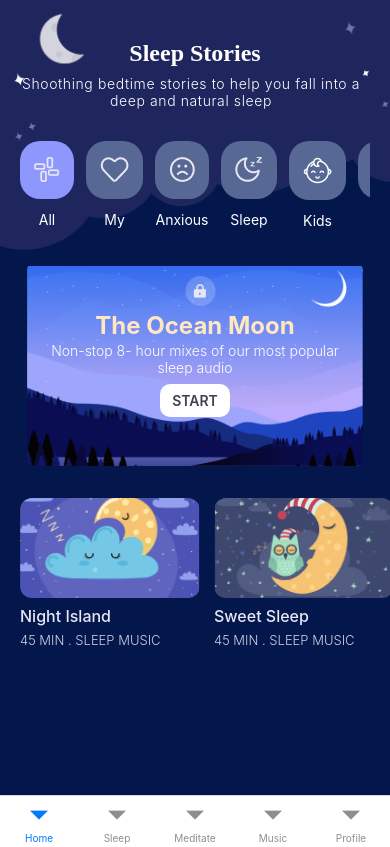
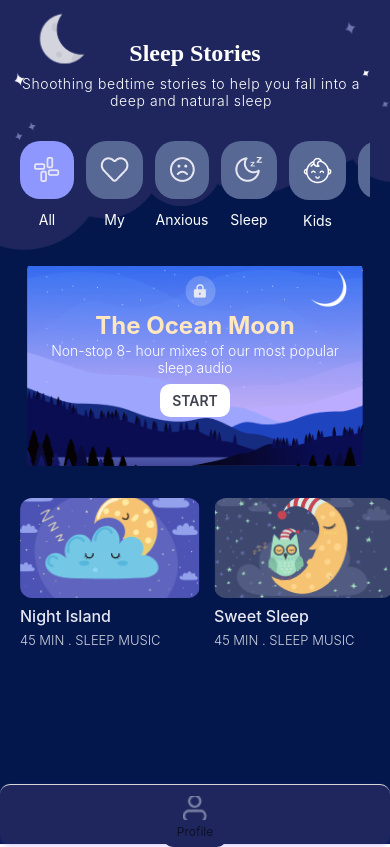
Before and after one commit to baha-udin/Meditation---Be-wise-in-Our-Life, a React Native app: screen /BottomNavigation in a window 390 px wide. Built offline with nearby package versions, Linux system fonts and the light colour scheme.

Commit message:
add bottom navigation

```diff
--- a/src/Router/BottomNavigation.js
+++ b/src/Router/BottomNavigation.js
@@ -1,34 +1,200 @@
 import React from 'react';
-import {StyleSheet, Text, View} from 'react-native';
+import {StyleSheet, Text, View, Image} from 'react-native';
 import {Home, Sleep, Meditate, Music, Profile} from './../pages';
 import {createBottomTabNavigator} from '@react-navigation/bottom-tabs';
+import {
+  heroImage,
+  IconHome,
+  IconHomeActive,
+  IconMeditate,
+  IconMeditateActive,
+  IconMusic,
+  IconMusicActive,
+  IconSleep,
+  IconSleepActive,
+  IconProfile,
+  IconProfileActive,
+} from './..//assets/img';
+import Colors from './../assets/Colors';
 
 const Tab = createBottomTabNavigator();
 
-const BottomNavigation = () => {
+const BottomNavigation = ({navigation}) => {
   // Tab.Navigator ini nampung bottom menu
   return (
-    <Tab.Navigator>
-      <Tab.Screen name="Home" options={{headerShown: false}} component={Home} />
+    <Tab.Navigator
+      initialRouteName="Home"
+      screenOptions={{
+        tabBarActiveTintColor: Colors.Basic_BG,
+        tabBarShowLabel: false,
+        headerShown: false,
+        tabBarStyle: {
+          position: 'absolute',
+          justifyContent: 'center',
+          alignItems: 'center',
+          height: 60,
+          width: '100%',
+          bottom: 0,
+          backgroundColor: Colors.Basic_BG,
+          borderRadius: 10,
+          paddingVertical: 6,
+          ...styles.tabBarStyling,
+        },
+      }}>
+      <Tab.Screen
+        name="Home"
+        component={Home}
+        options={{
+          tabBarIcon: ({focused}) => (
+            <View
+              style={{
+                justifyContent: 'center',
+                alignItems: 'center',
+                paddingVertical: 8,
+                paddingHorizontal: 8,
+                borderRadius: 12,
+                backgroundColor: focused ? Colors.BUTTON_BG : Colors.Basic_BG,
+              }}>
+              <Image
+                source={focused ? IconHomeActive : IconHome}
+                style={{width: 24, height: 24, opacity: 0.8}}
+              />
+              <Text
+                style={{
+                  fontSize: 12,
+                  marginTop: 4,
+                  color: focused ? Colors.FontColor : '',
+                  opacity: focused ? 1 : 0.6,
+                }}>
+                Home
+              </Text>
+            </View>
+          ),
+        }}
+      />
       <Tab.Screen
         name="Sleep"
-        options={{headerShown: false}}
         component={Sleep}
+        options={{
+          tabBarIcon: ({focused}) => (
+            <View
+              style={{
+                justifyContent: 'center',
+                alignItems: 'center',
+                paddingVertical: 8,
+                paddingHorizontal: 8,
+                borderRadius: 12,
+                backgroundColor: focused ? Colors.BUTTON_BG : Colors.Basic_BG,
+              }}>
+              <Image
+                source={focused ? IconSleepActive : IconSleep}
+                style={{width: 24, height: 24, opacity: 0.8}}
+              />
+              <Text
+                style={{
+                  fontSize: 12,
+                  marginTop: 4,
+                  color: focused ? Colors.FontColor : '',
+                  opacity: focused ? 1 : 0.6,
+                }}>
+                Sleep
+              </Text>
+            </View>
+          ),
+        }}
       />
       <Tab.Screen
         name="Meditate"
-        options={{headerShown: false}}
         component={Meditate}
+        options={{
+          tabBarIcon: ({focused}) => (
+            <View
+              style={{
+                justifyContent: 'center',
+                alignItems: 'center',
+                paddingVertical: 8,
+                paddingHorizontal: 8,
+                borderRadius: 12,
+                backgroundColor: focused ? Colors.BUTTON_BG : Colors.Basic_BG,
+              }}>
+              <Image
+                source={focused ? IconMeditateActive : IconMeditate}
+                style={{width: 24, height: 24, opacity: 0.8}}
+              />
+              <Text
+                style={{
+                  fontSize: 12,
+                  marginTop: 4,
+                  color: focused ? Colors.FontColor : '',
+                  opacity: focused ? 1 : 0.6,
+                }}>
+                Meditate
+              </Text>
+            </View>
+          ),
+        }}
       />
       <Tab.Screen
         name="Music"
-        options={{headerShown: false}}
         component={Music}
+        options={{
+          tabBarIcon: ({focused}) => (
+            <View
+              style={{
+                justifyContent: 'center',
+                alignItems: 'center',
+                paddingVertical: 8,
+                paddingHorizontal: 8,
+                borderRadius: 12,
+                backgroundColor: focused ? Colors.BUTTON_BG : Colors.Basic_BG,
+              }}>
+              <Image
+                source={focused ? IconMusicActive : IconMusic}
+                style={{width: 24, height: 24, opacity: 0.8}}
+              />
+              <Text
+                style={{
+                  fontSize: 12,
+                  marginTop: 4,
+                  color: focused ? Colors.FontColor : '',
+                  opacity: focused ? 1 : 0.6,
+                }}>
+                Music
+              </Text>
+            </View>
+          ),
+        }}
       />
       <Tab.Screen
         name="Profile"
-        options={{headerShown: false}}
         component={Profile}
+        options={{
+          tabBarIcon: ({focused}) => (
+            <View
+              style={{
+                justifyContent: 'center',
+                alignItems: 'center',
+                paddingVertical: 8,
+                paddingHorizontal: 8,
+                borderRadius: 12,
+                backgroundColor: focused ? Colors.BUTTON_BG : Colors.Basic_BG,
+              }}>
+              <Image
+                source={focused ? IconProfileActive : IconProfile}
+                style={{width: 24, height: 24, opacity: 0.8}}
+              />
+              <Text
+                style={{
+                  fontSize: 12,
+                  marginTop: 4,
+                  color: focused ? Colors.FontColor : '',
+                  opacity: focused ? 1 : 0.6,
+                }}>
+                Profile
+              </Text>
+            </View>
+          ),
+        }}
       />
     </Tab.Navigator>
   );
@@ -36,4 +202,15 @@ const BottomNavigation = () => {
 
 export default BottomNavigation;
 
-const styles = StyleSheet.create({});
+const styles = StyleSheet.create({
+  tabBarStyling: {
+    shadowColor: '#7f5df0',
+    shadowOffset: {
+      width: 0,
+      height: 2,
+    },
+    shadowOpacity: 0.3,
+    shadowRadius: 5,
+    elevation: 10,
+  },
+});
```
